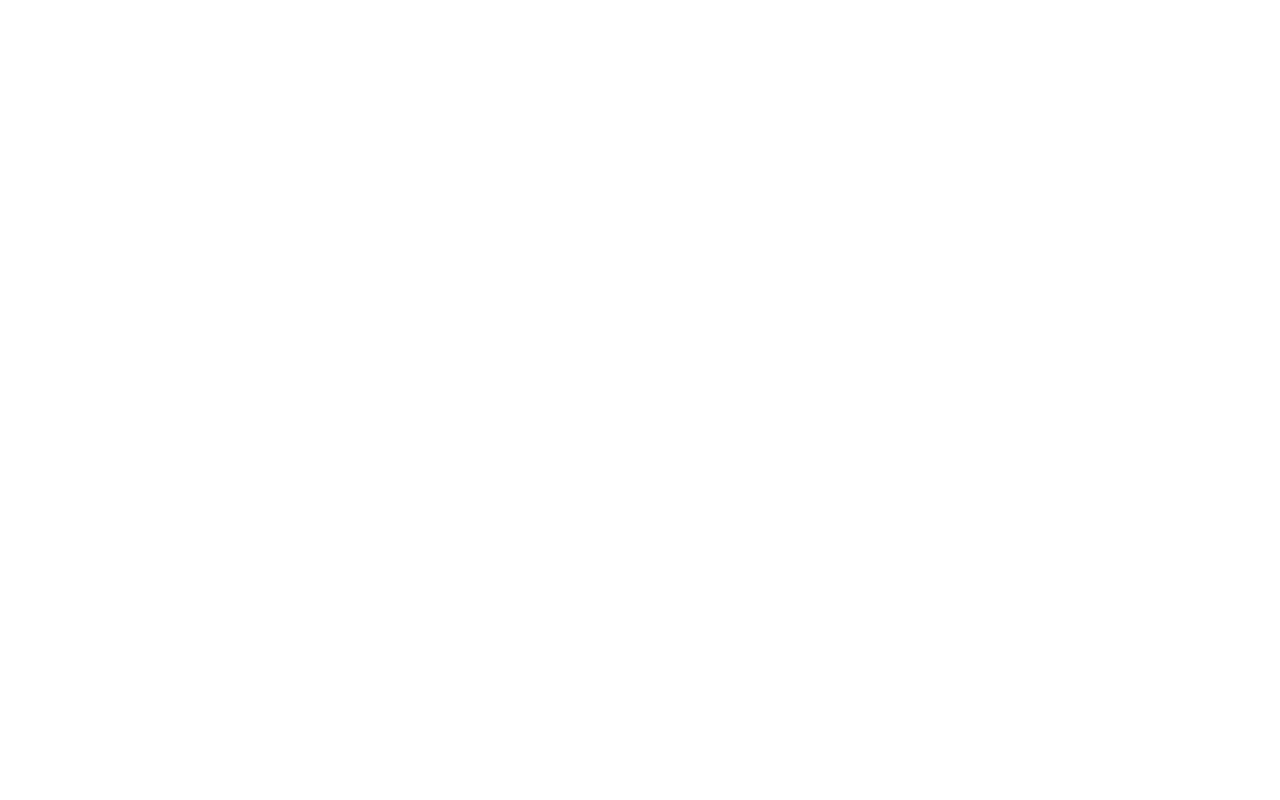
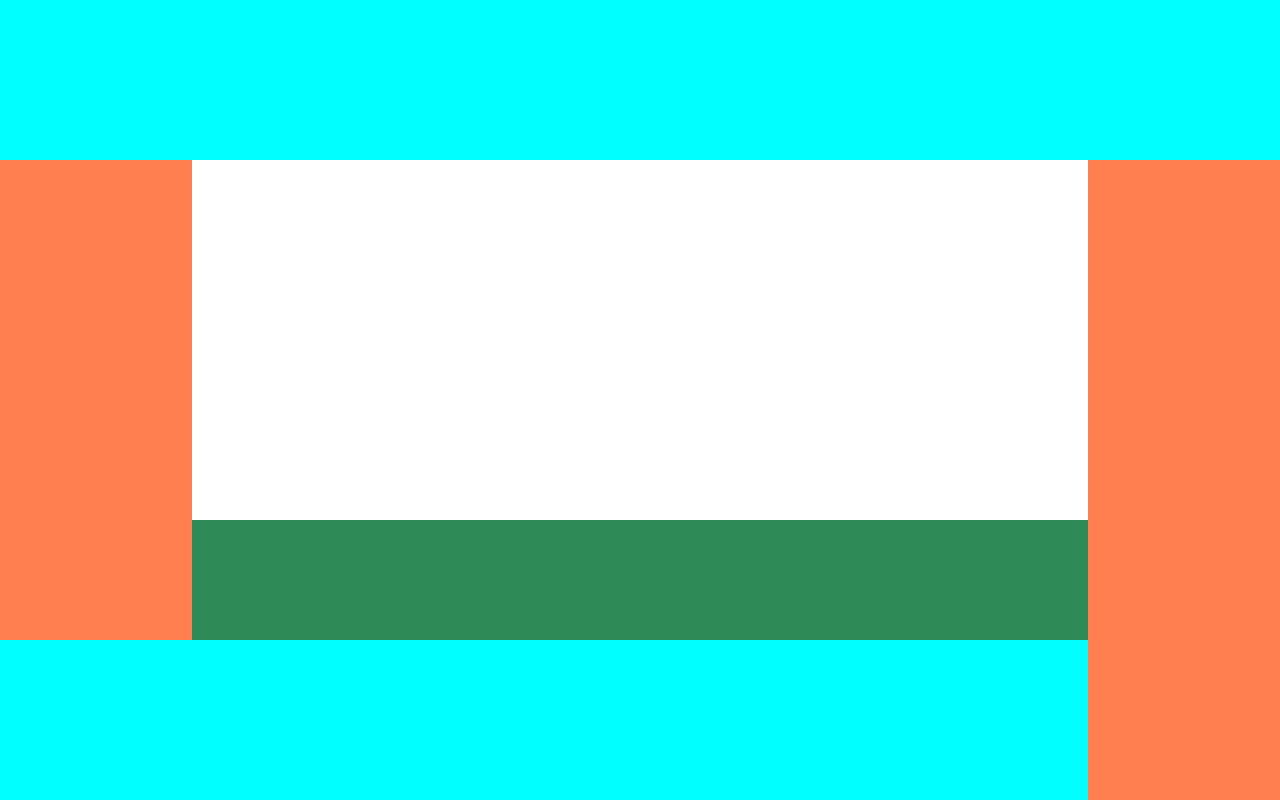
Before and after one commit to koziuberda/webdev-lab1, a plain HTML site: page index.html in a window 1280 px wide. Drawn offline with Linux system fonts and the light colour scheme.

Commit message:
Styled grid areas

```diff
--- a/css/styles.css
+++ b/css/styles.css
@@ -1,30 +1,41 @@
+body {
+    margin: 0;
+}
 .container {
     display: grid;
-    grid-template-rows: 25% 40% 10% 25%;
-    grid-template-columns: 25% 50% 25%;
+    height: 100vh;
+    width: 100vw;
+    grid-template-rows: 20% 45% 15% 20%;
+    grid-template-columns: 15% 70% 15%;
     grid-template-areas: "header header header" "navigation main right-aside" "navigation middle-aside right-aside" "footer footer right-aside";
 }
 
 .header {
+    background-color: aqua;
     grid-area: header;
 }
 
 .navigation {
+    background-color: coral;
     grid-area: navigation;
 }
 
 .main {
+    background-color: white;
     grid-area: main;
 }
 
 .middle-aside {
+    background-color: seagreen;
     grid-area: middle-aside;
 }
 
 .right-aside {
+    background-color: coral;
     grid-area: right-aside;
 }
 
 .footer {
+    background-color: aqua;
     grid-area: footer;
 }
```
Lines whose indentation alone changed are shown as unchanged.
